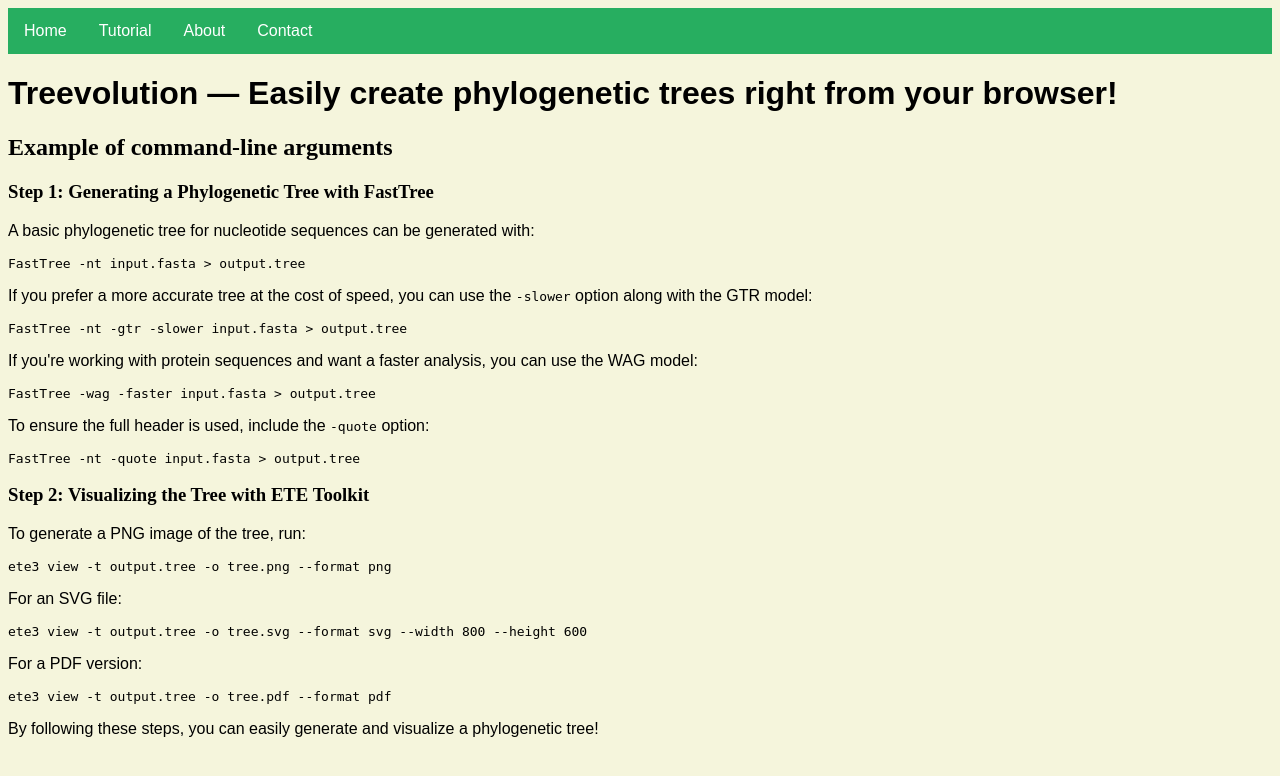
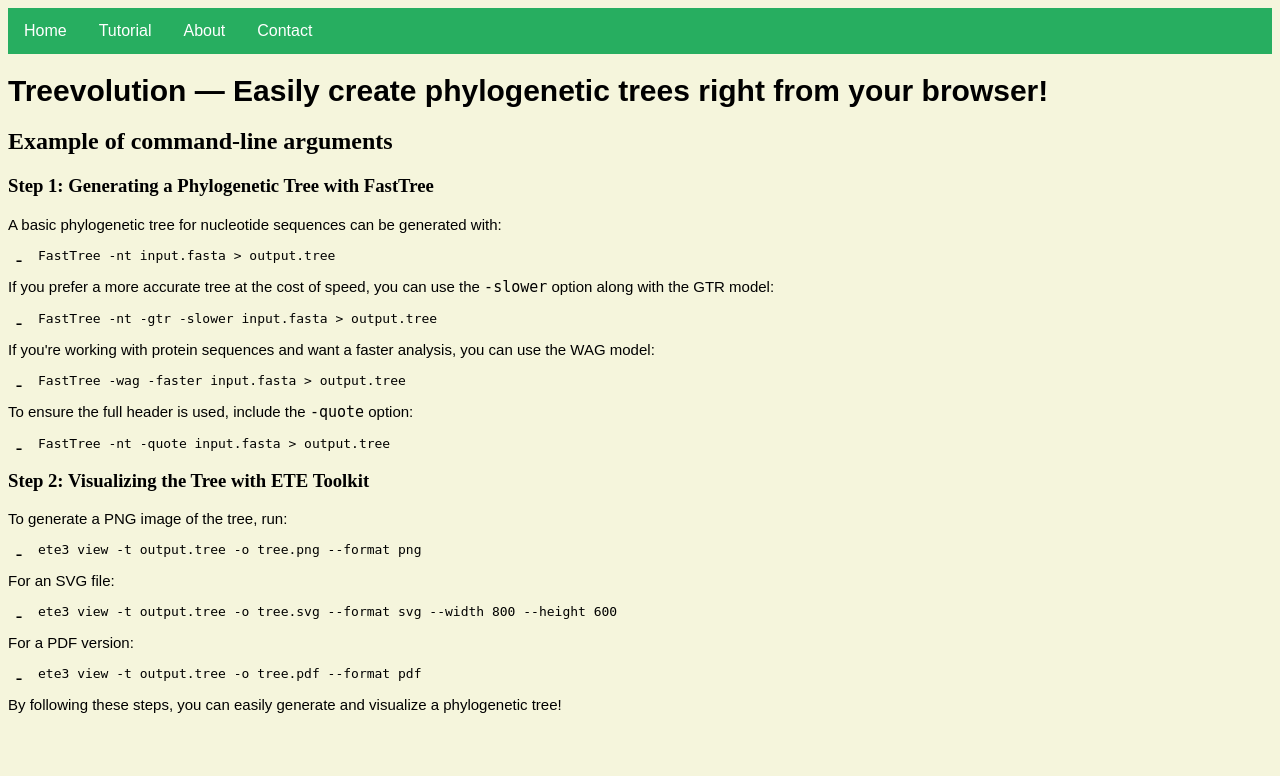
Before and after one commit to Efran08/fylogenetische-boom, a Flask app: page /tutorial in a window 1280 px wide. Shown: the top 776 px of the page. Run offline with Flask 3, Linux system fonts and the light colour scheme.

Commit message:
aanpassen css

```diff
--- a/static/home_page.css
+++ b/static/home_page.css
@@ -30,14 +30,40 @@
 
 h1 {
     font-family: Arial, Helvetica, sans-serif;
-    font-size: 30;
+    font-size: 30px;
 }
 
 p {
     font-family: Arial, Helvetica, sans-serif;
-    font-size: 20;
+    font-size: 15px;
 }
 
 body {
     background-color: #F5F5DC;
 }
+
+img {
+    width: 500px;
+    height: 500px;
+}
+
+.center-image{
+    display: flex;
+    justify-content: center;
+    align-items: center;
+    height: 75vh;
+
+}
+
+pre{
+    position: relative;
+    padding-left: 30px;
+}
+
+pre::before{
+    content: "-";
+    position: absolute;
+    left: 5px;
+    font-size: 20px;
+    color: black;
+}
```
